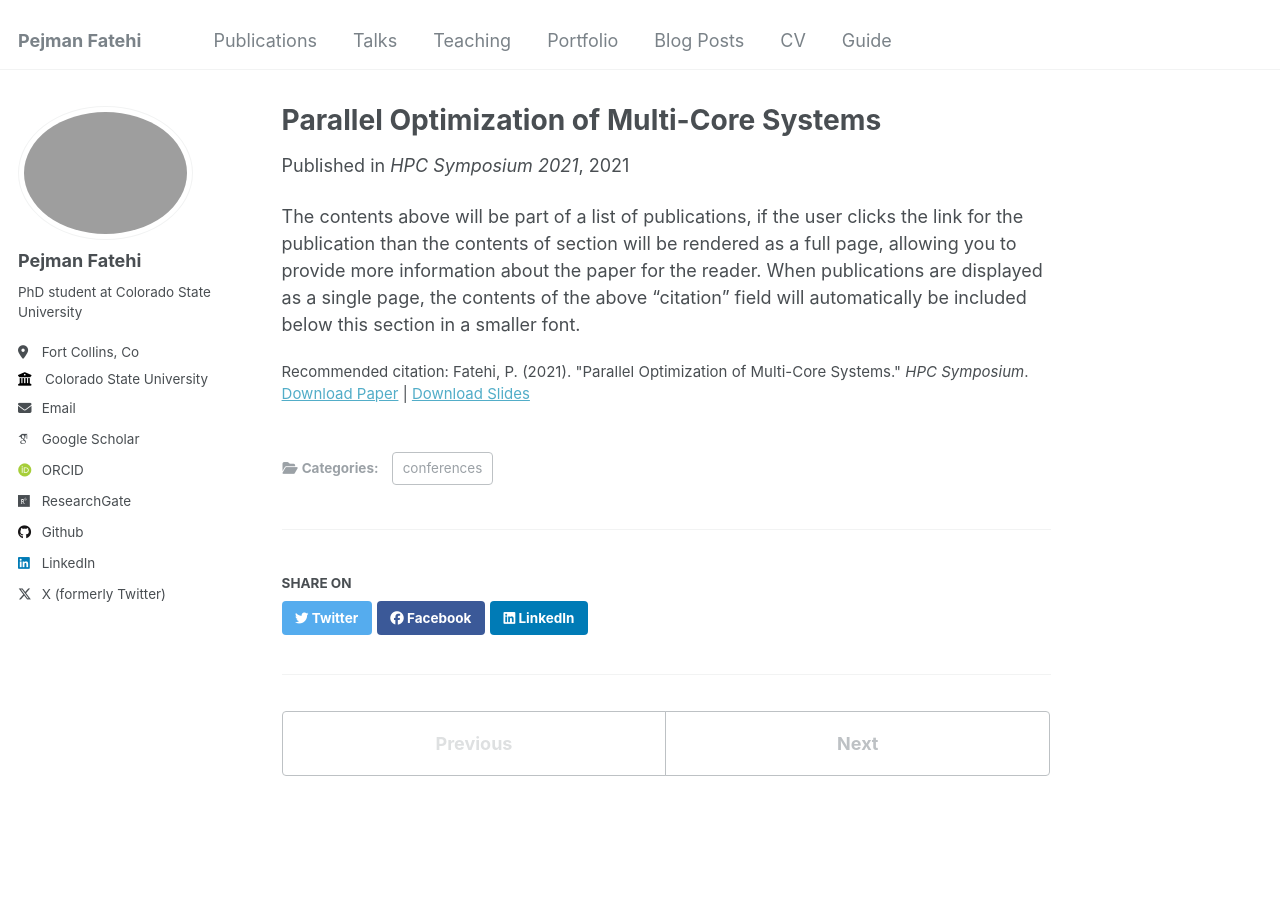
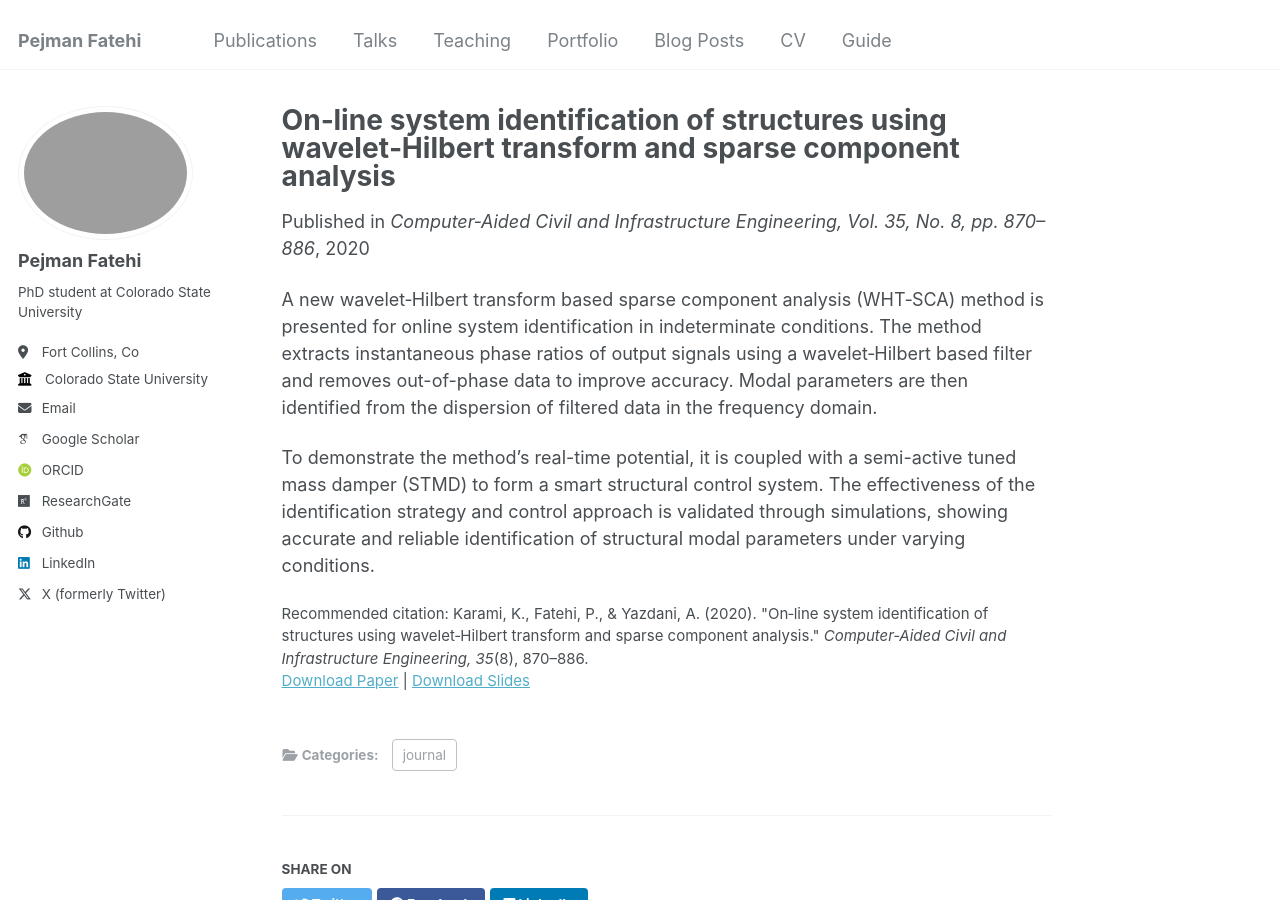
Before and after one commit to pejmanff/pejmanff.github.io, a Jekyll site: the page built from _publications/2021-01-15-parallel-optimization-of-multi-core-systems.md, in a window 1280 px wide and 900 px high. Built offline with Jekyll 4.4.1, drawn with Linux system fonts in a browser that asks for light colours; some web fonts are replaced.

Commit message:
Update publication entry for 2020 WHT-SCA journal paper

```diff
--- a/_publications/2021-01-15-parallel-optimization-of-multi-core-systems.md
+++ b/_publications/2021-01-15-parallel-optimization-of-multi-core-systems.md
@@ -1,14 +1,16 @@
 ---
-title: "Parallel Optimization of Multi-Core Systems"
+title: "On‐line system identification of structures using wavelet‐Hilbert transform and sparse component analysis"
 collection: publications
-category: conferences
-permalink: /publication/2021-parallel-optimization
-excerpt: 'We present a strategy for optimizing parallel performance on modern multi-core systems.'
-date: 2021-01-15
-venue: 'HPC Symposium 2021'
+category: journal
+permalink: /publication/2020-wavelet-hilbert
+excerpt: 'A wavelet-Hilbert transform based sparse component analysis (WHT-SCA) method is proposed for real-time system identification and structural control.'
+date: 2020-08-01
+venue: 'Computer‐Aided Civil and Infrastructure Engineering, Vol. 35, No. 8, pp. 870–886'
 slidesurl: ''
 paperurl: ''
-citation: 'Fatehi, P. (2021). "Parallel Optimization of Multi-Core Systems." <i>HPC Symposium</i>.'
+citation: 'Karami, K., Fatehi, P., & Yazdani, A. (2020). "On‐line system identification of structures using wavelet‐Hilbert transform and sparse component analysis." <i>Computer‐Aided Civil and Infrastructure Engineering, 35</i>(8), 870–886.'
 ---
 
-The contents above will be part of a list of publications, if the user clicks the link for the publication than the contents of section will be rendered as a full page, allowing you to provide more information about the paper for the reader. When publications are displayed as a single page, the contents of the above "citation" field will automatically be included below this section in a smaller font.
+A new wavelet‐Hilbert transform based sparse component analysis (WHT‐SCA) method is presented for online system identification in indeterminate conditions. The method extracts instantaneous phase ratios of output signals using a wavelet‐Hilbert based filter and removes out-of-phase data to improve accuracy. Modal parameters are then identified from the dispersion of filtered data in the frequency domain.
+
+To demonstrate the method’s real-time potential, it is coupled with a semi-active tuned mass damper (STMD) to form a smart structural control system. The effectiveness of the identification strategy and control approach is validated through simulations, showing accurate and reliable identification of structural modal parameters under varying conditions.
```
